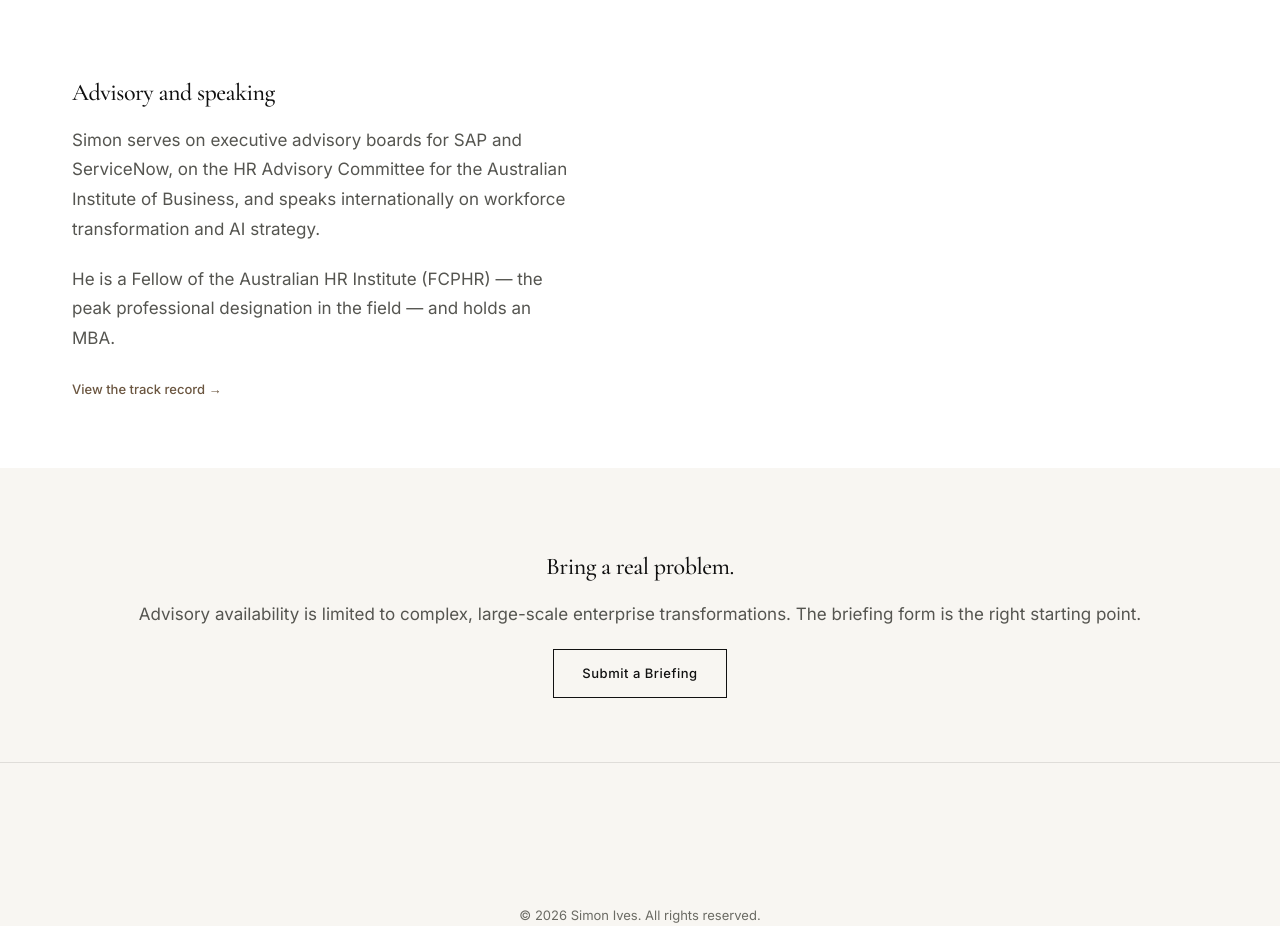
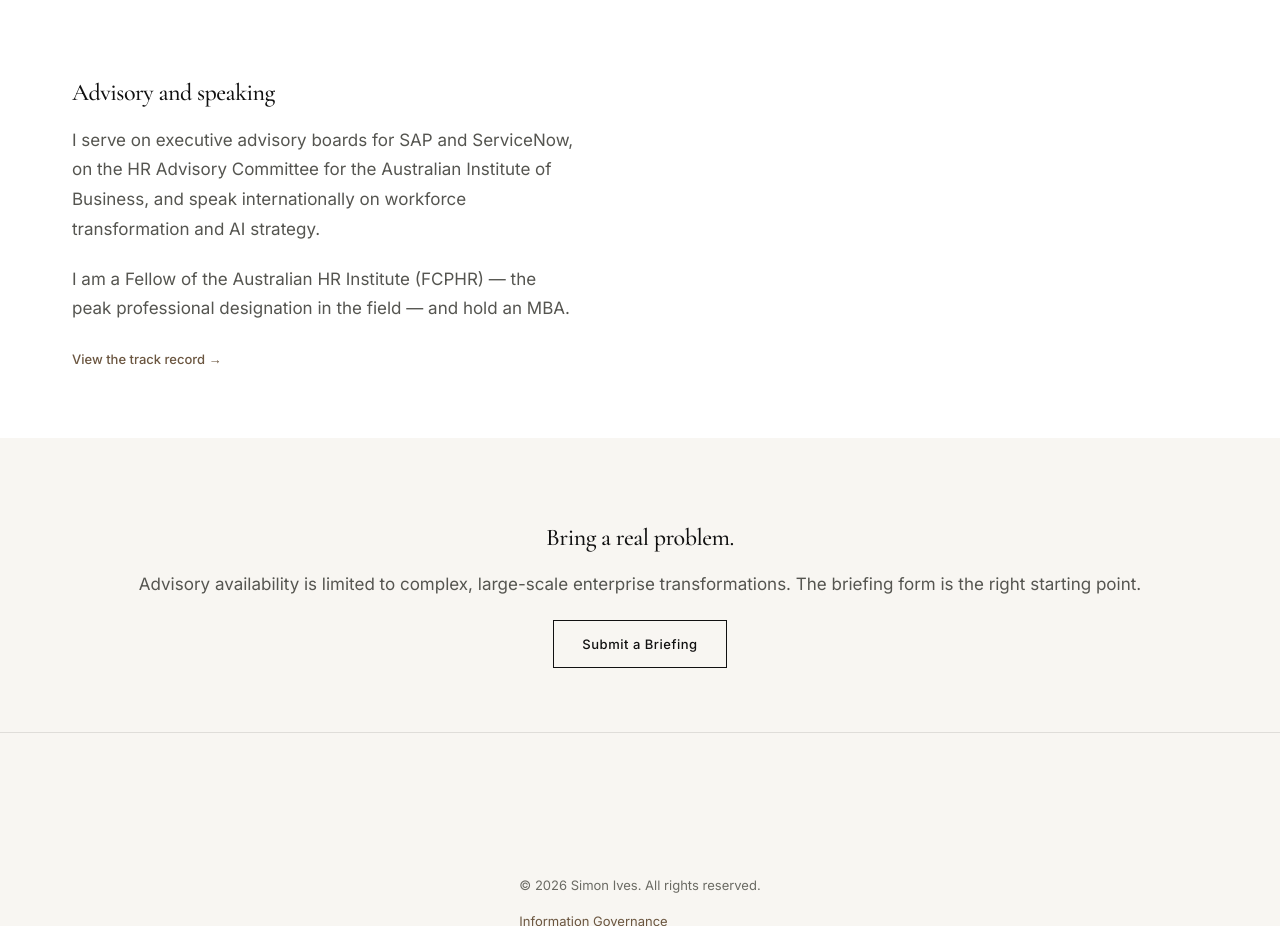
Before and after one commit to simonives/website, a plain HTML site: page index.html in a window 1280 px wide. Shown: the part 1980-2906 px from the top of the page. Drawn offline with nearby package versions, Linux system fonts and the light colour scheme.

Commit message:
Fix pronoun consistency — first-person throughout — Closes #33
The "Advisory and speaking" section on index.html used third-person
("Simon serves...", "He is...") while the rest of the site is
first-person. Converted both paragraphs to first-person voice.

```diff
--- a/index.html
+++ b/index.html
@@ -197,13 +197,13 @@
                 <div class="content">
                     <h2>Advisory and speaking</h2>
                     <p>
-                        Simon serves on executive advisory boards for SAP and ServiceNow, on the HR Advisory
-                        Committee for the Australian Institute of Business, and speaks internationally on
+                        I serve on executive advisory boards for SAP and ServiceNow, on the HR Advisory
+                        Committee for the Australian Institute of Business, and speak internationally on
                         workforce transformation and AI strategy.
                     </p>
                     <p>
-                        He is a Fellow of the Australian HR Institute (FCPHR) — the peak professional
-                        designation in the field — and holds an MBA.
+                        I am a Fellow of the Australian HR Institute (FCPHR) — the peak professional
+                        designation in the field — and hold an MBA.
                     </p>
                     <a href="portfolio.html" class="cta-link">View the track record →</a>
                 </div>
```
